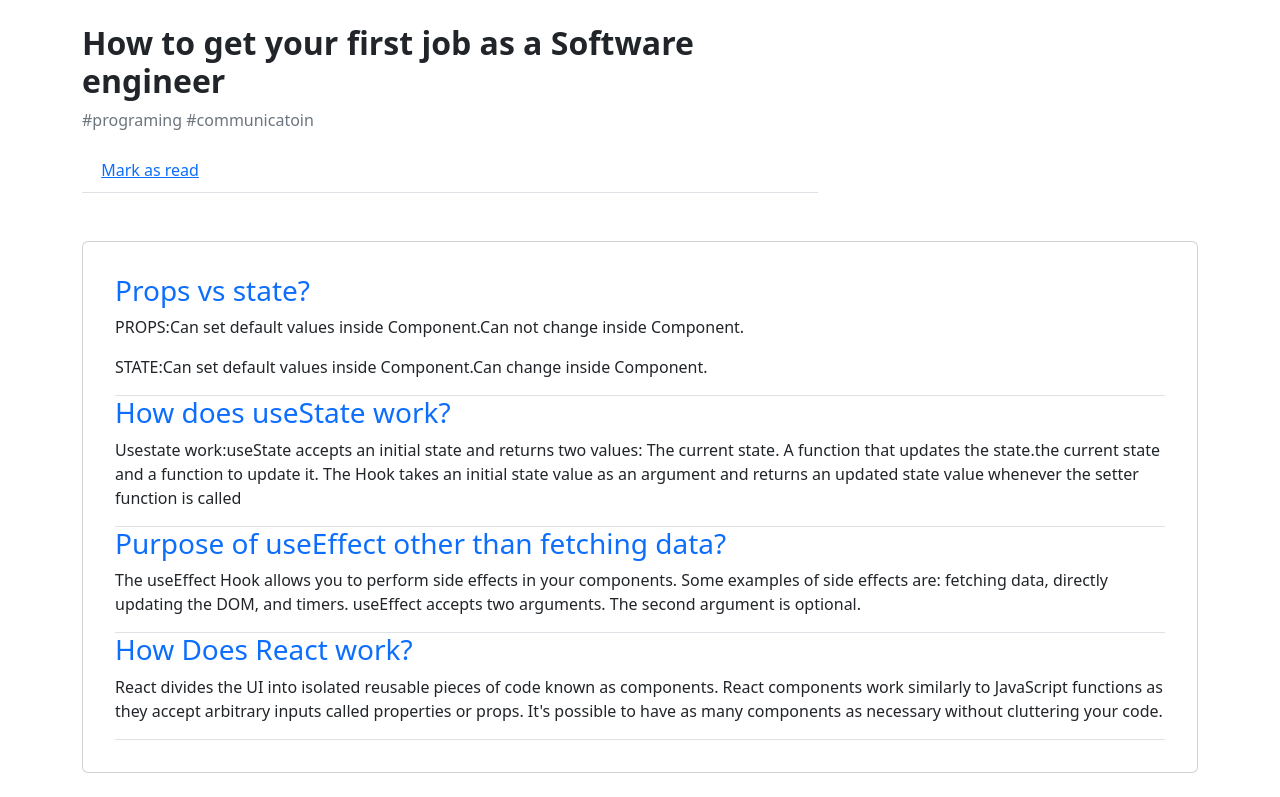
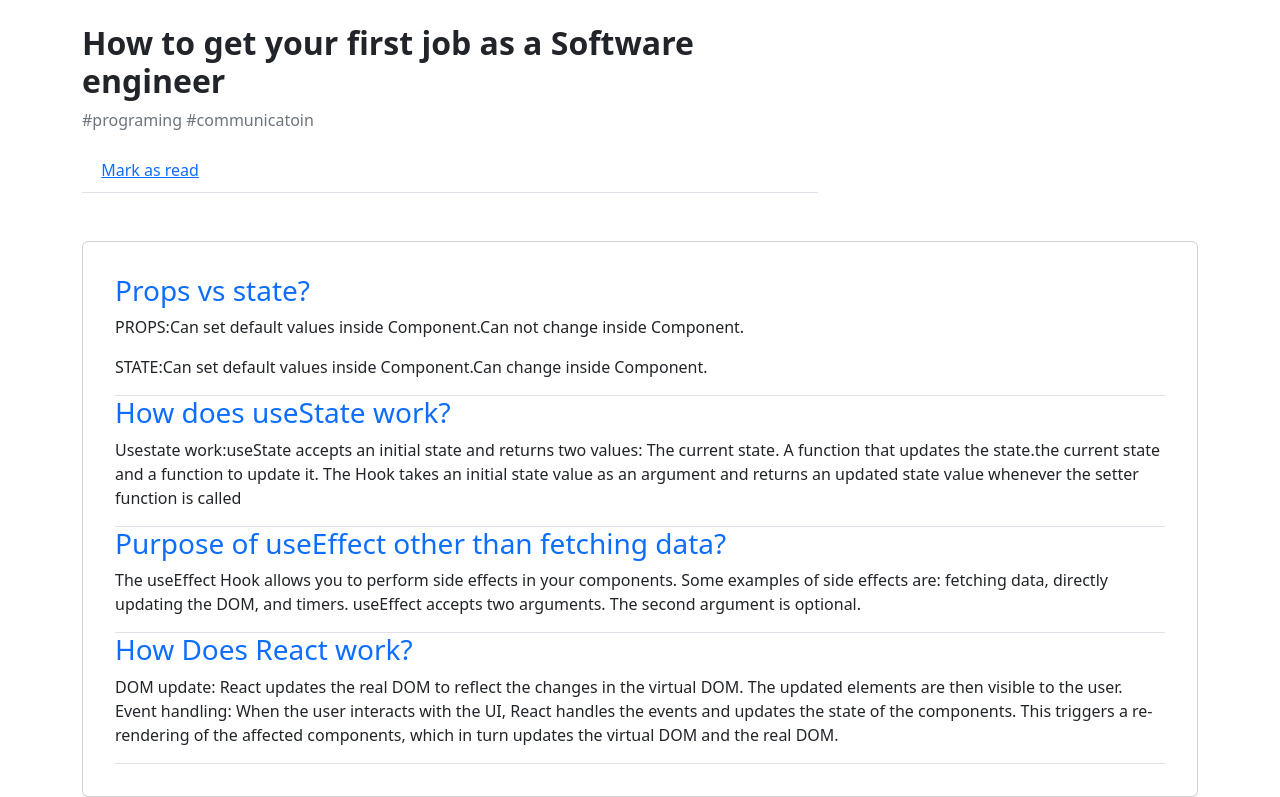
Before and after one commit to konaakter/knowledge-cafe, a React (Vite) app: page / in a window 1280 px wide. Shown: the part 3360-4157 px from the top of the page. Before the commit the page ends 4133 px from the top, so only its background shows below. Built offline with nearby package versions, Linux system fonts and the light colour scheme.

Commit message:
1 questoin

```diff
--- a/src/componet/Quiz/Quiz.jsx
+++ b/src/componet/Quiz/Quiz.jsx
@@ -21,7 +21,9 @@ const Quiz = () => {
             </div>
             <div className='border-bottom'>
                 <h3 className='text-primary'>How Does React work?</h3>
-               <p>React divides the UI into isolated reusable pieces of code known as components. React components work similarly to JavaScript functions as they accept arbitrary inputs called properties or props. It's possible to have as many components as necessary without cluttering your code.</p>
+               <p>DOM update: React updates the real DOM to reflect the changes in the virtual DOM. The updated elements are then visible to the user. <br/>
+
+                Event handling: When the user interacts with the UI, React handles the events and updates the state of the components. This triggers a re-rendering of the affected components, which in turn updates the virtual DOM and the real DOM.</p>
 
             </div>
 
```
